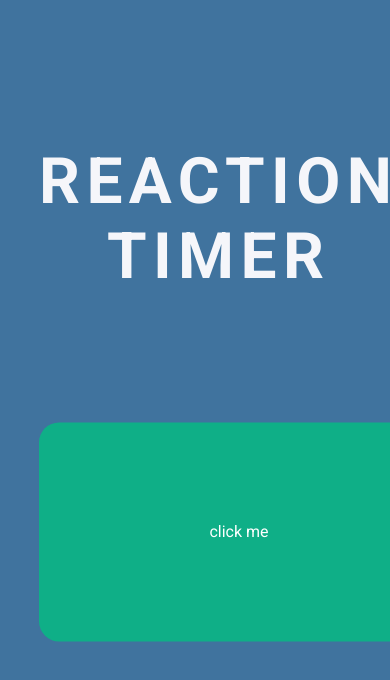
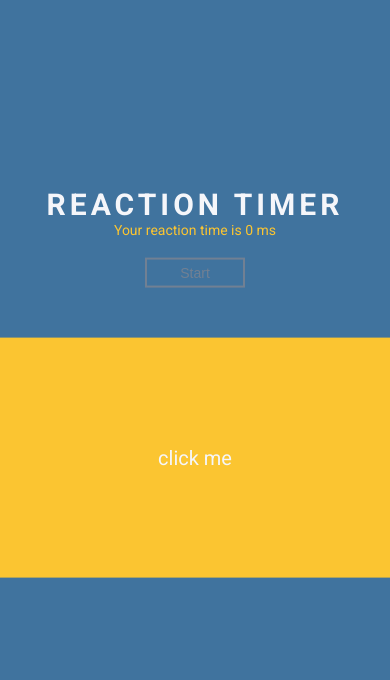
Before and after one commit to skupson/reaction-timer, a Vue app: page / in a window 390 px wide. Both pictures are taken after a click on the button "Start". Shown: the top 680 px of the page. Built offline with nearby package versions, Linux system fonts and the light colour scheme.

Commit message:
Added responsive design

```diff
--- a/src/App.vue
+++ b/src/App.vue
@@ -1,8 +1,10 @@
 <template>
   <h1>REACTION TIMER</h1>
-  <button v-on:click="start" v-bind:disabled="isPlaying">Start</button>
+  <Results v-bind:score="score" />
+  <button ref="button" v-on:click="start" v-bind:disabled="isPlaying">
+    Start
+  </button>
   <Block v-if="isPlaying" v-bind:delay="delay" v-on:end="endGame" />
-  <Results v-if="showResults" v-bind:score="score" />
 </template>
 
 <script>
@@ -15,7 +17,6 @@ export default {
       isPlaying: false,
       delay: null,
       score: 0,
-      showResults: false,
     };
   },
   components: { Block, Results },
@@ -24,12 +25,13 @@ export default {
       this.delay = 2000 + Math.random() * 5000;
       this.isPlaying = true;
       console.log(this.delay);
-      this.showResults = false;
+      this.score = 0;
+      this.$refs.button.classList.add("disabled");
     },
     endGame(reactionTime) {
       this.score = reactionTime;
-      this.showResults = true;
       this.isPlaying = false;
+      this.$refs.button.classList.remove("disabled");
     },
   },
 };
--- a/src/assets/css/style.css
+++ b/src/assets/css/style.css
@@ -4,6 +4,8 @@
   --background-color: #40739e;
   --header-background-color: #487eb0;
   --text-color: #f5f6fa;
+  --disabled-color: #718093;
+  --results-text-color: #fbc531;
 }
 
 * {
@@ -22,8 +24,8 @@ body {
 }
 
 #app {
-  width: 80vw;
-  height: 80vh;
+  width: 100vw;
+  height: 70vh;
   display: flex;
   position: fixed;
   top: 50%;
@@ -56,10 +58,59 @@ button:hover {
   cursor: pointer;
 }
 
+button.disabled {
+  pointer-events: none;
+}
+
 button:active {
   outline: 0;
+  transform: scale(0.8);
 }
 
 button:disabled {
-  transform: scale(0);
+  color: var(--disabled-color);
+  border: 2px solid #718093;
 }
+
+.results {
+  color: var(--results-text-color);
+  font-size: 1.4rem;
+}
+
+.hide {
+  display: none;
+}
+
+.block {
+  background: var(--results-text-color);
+  color: var(--text-color);
+  font-size: 2rem;
+  width: 100%;
+  height: 24rem;
+  display: flex;
+  flex-direction: row;
+  align-items: center;
+  justify-content: center;
+  margin: 3rem;
+}
+
+.block:hover {
+  cursor: pointer;
+}
+
+@media only screen and (max-width: 600px) {
+  html,
+  body {
+    font-size: 10px;
+  }
+  h1 {
+    font-size: 3rem;
+  }
+}
+
+@media only screen and (min-width: 1921px) {
+  html,
+  body {
+    font-size: 24px;
+  }
+}
--- a/src/components/Block.vue
+++ b/src/components/Block.vue
@@ -27,15 +27,3 @@ export default {
   },
 };
 </script>
-
-<style>
-.block {
-  width: 400px;
-  border-radius: 20px;
-  background: #0faf87;
-  color: white;
-  text-align: center;
-  padding: 100px 0;
-  margin: 40px auto;
-}
-</style>
--- a/src/components/Results.vue
+++ b/src/components/Results.vue
@@ -1,6 +1,6 @@
 <template>
-  <div class="results">
-    <p>Reaction time is {{ score }} ms</p>
+  <div ref="results" class="results">
+    <p>Your reaction time is {{ score }} ms</p>
   </div>
 </template>
 
```
